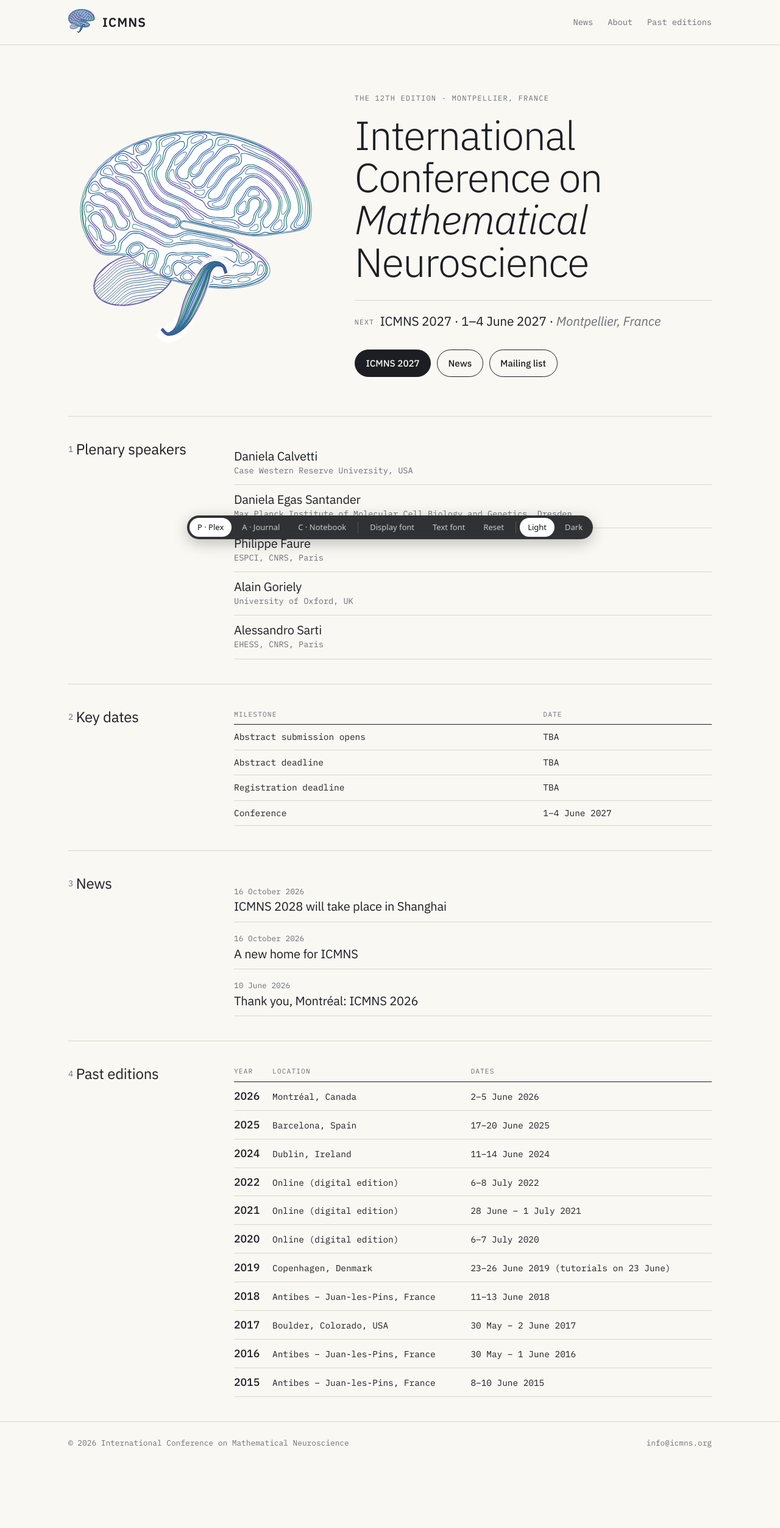
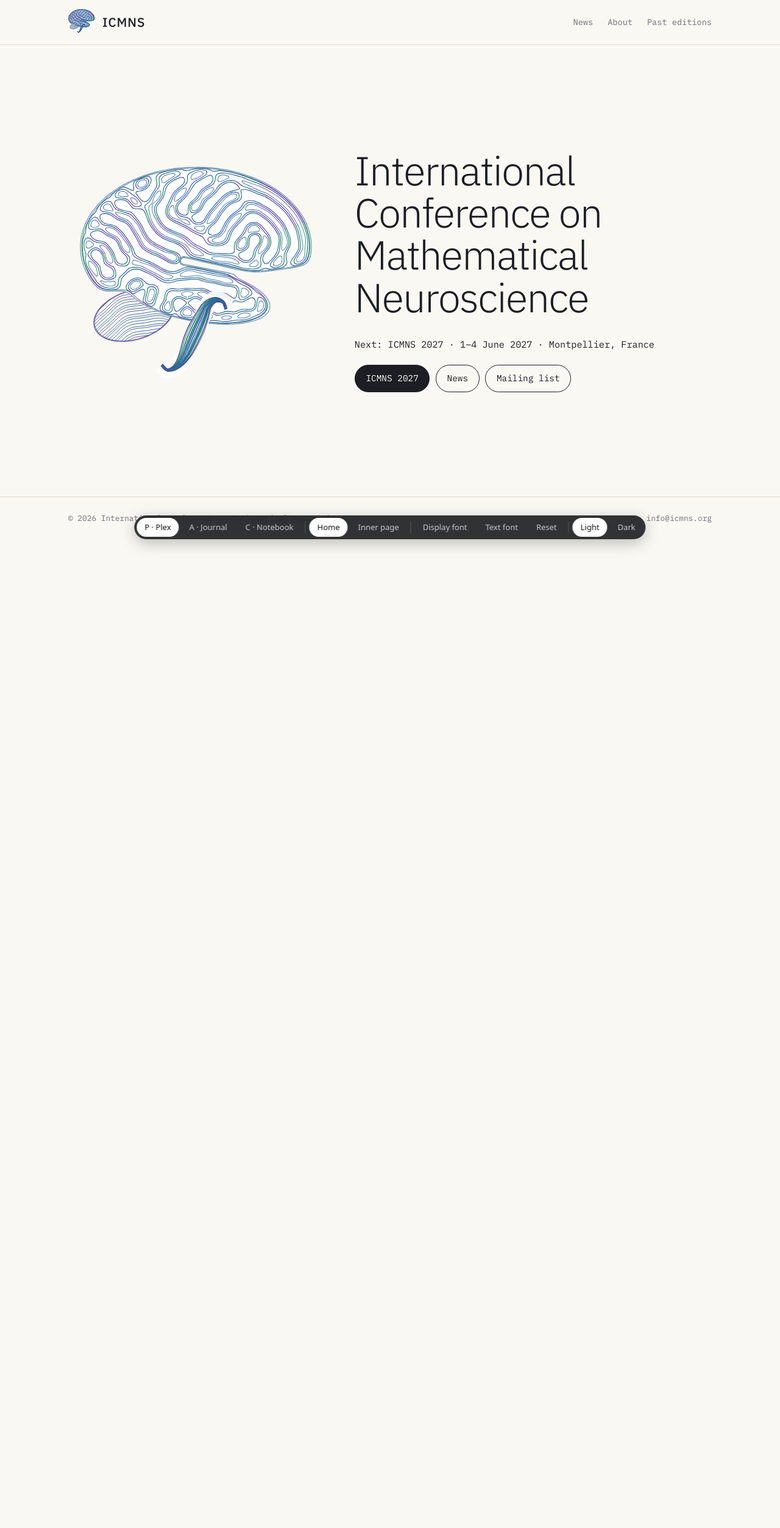
Before and after one commit to icmns-org/icmns-org.github.io, a Jekyll site: the page built from type-lab.html, in a window 1280 px wide. Shown: the whole page at 61% size. Built offline with Jekyll 4.4.1, drawn with Linux system fonts in a browser that asks for light colours; some web fonts are replaced; after the commit the page ends 989 px from its top, so only the background shows below that.

Commit message:
Type lab: minimal home view that stops at the buttons
Co-Authored-By: Claude Opus 5.5 <noreply@anthropic.com>

```diff
--- a/type-lab.html
+++ b/type-lab.html
@@ -8,7 +8,7 @@ sitemap: false
 {%- assign dparts = current.dates | split: " " -%}
 {%- assign editions = site.editions | sort: "year" | reverse -%}
 <!doctype html>
-<html lang="en" data-dir="P">
+<html lang="en" data-dir="P" data-view="home">
 <head>
 <meta charset="utf-8">
 <meta name="viewport" content="width=device-width, initial-scale=1">
@@ -208,6 +208,23 @@ section.block { display: grid; gap: 1rem 3rem; }
 [data-dir="C"] .footer { border-top: 1px solid var(--ink); padding: 1.25rem 0 3rem; font-size: .8rem; color: var(--muted); }
 
 /* ------------------------------------------------------------------
+   Home view: the front page stops at the buttons
+   ------------------------------------------------------------------ */
+[data-view="home"] section.block, [data-view="home"] .equation { display: none !important; }
+[data-view="home"] .hero { min-height: calc(100vh - 160px); padding-top: 2rem; padding-bottom: 2rem; }
+
+/* Plex front page: two voices only. Plex Sans Light for the name,
+   Plex Mono at one size for everything else; no italics, no small labels. */
+[data-dir="P"][data-view="home"] .eyebrow { display: none; }
+[data-dir="P"][data-view="home"] h1 em { font-style: normal; }
+[data-dir="P"][data-view="home"] .next { font-family: var(--text); font-size: .95rem; letter-spacing: 0; border-top: 0; padding-top: 0; margin-top: 2rem; }
+[data-dir="P"][data-view="home"] .next .k, [data-dir="P"][data-view="home"] .next em { font: inherit; color: inherit; font-style: normal; letter-spacing: 0; text-transform: none; vertical-align: baseline; margin: 0; }
+[data-dir="P"][data-view="home"] .next .k::after { content: ":"; }
+[data-dir="P"][data-view="home"] .cta { margin-top: 1.5rem; }
+[data-dir="P"][data-view="home"] .cta a { font-family: var(--text); font-size: .9rem; font-weight: 400; }
+[data-dir="P"][data-view="home"] .brand span { font-weight: 500; letter-spacing: .04em; }
+
+/* ------------------------------------------------------------------
    The switcher (deliberately neutral, not part of any design)
    ------------------------------------------------------------------ */
 .lab { position: fixed; z-index: 10; left: 50%; bottom: 16px; transform: translateX(-50%); display: flex; gap: 4px; padding: 4px; border-radius: 999px;
@@ -338,6 +355,9 @@ body { padding-bottom: 80px; }
   <button data-set-dir="A">A · Journal</button>
   <button data-set-dir="C">C · Notebook</button>
   <span class="sep"></span>
+  <button data-set-view="home">Home</button>
+  <button data-set-view="page">Inner page</button>
+  <span class="sep"></span>
   <button data-open="display">Display font</button>
   <button data-open="text">Text font</button>
   <button data-reset>Reset</button>
@@ -395,6 +415,7 @@ body { padding-bottom: 80px; }
   var state = {
     dir: ['A', 'C', 'P'].indexOf(q.get('dir')) >= 0 ? q.get('dir') : 'P',
     theme: q.get('theme') || (matchMedia('(prefers-color-scheme: dark)').matches ? 'dark' : 'light'),
+    view: q.get('view') === 'page' ? 'page' : 'home',
     display: q.get('display'), text: q.get('text')
   };
 
@@ -420,7 +442,8 @@ body { padding-bottom: 80px; }
     root.style.setProperty('--text', stack(t));
     document.querySelectorAll('[data-set-dir]').forEach(function (b) { b.setAttribute('aria-pressed', b.dataset.setDir === state.dir); });
     document.querySelectorAll('[data-set-theme]').forEach(function (b) { b.setAttribute('aria-pressed', b.dataset.setTheme === state.theme); });
-    var h = 'dir=' + state.dir + '&theme=' + state.theme;
+    document.querySelectorAll('[data-set-view]').forEach(function (b) { b.setAttribute('aria-pressed', b.dataset.setView === state.view); });
+    var h = 'dir=' + state.dir + '&theme=' + state.theme + '&view=' + state.view;
     if (state.display) h += '&display=' + encodeURIComponent(state.display);
     if (state.text) h += '&text=' + encodeURIComponent(state.text);
     history.replaceState(null, '', '#' + h);
```
Also changed, not shown: other parts of type-lab.html (+2 -0 lines).
